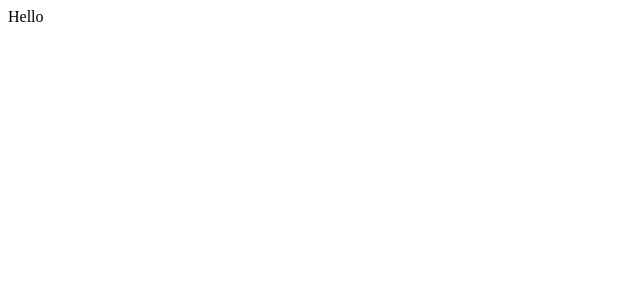
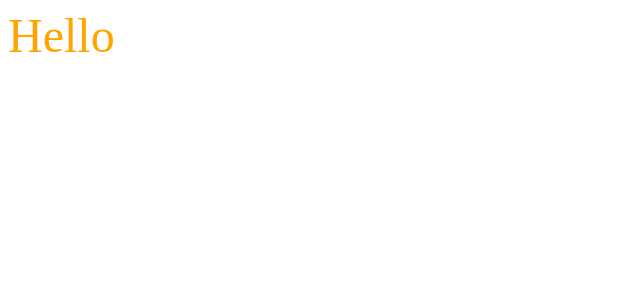
Before and after one commit to Ros-an/cooking-vid, a React (Create React App) app: page / in a window 1280 px wide. Shown: the top 300 px of the page, without its empty margins (0-640 px from the left). Built offline with nearby package versions, Linux system fonts and the light colour scheme.

Commit message:
initial commit

```diff
--- a/public/index.html
+++ b/public/index.html
@@ -5,6 +5,8 @@
     <meta http-equiv="X-UA-Compatible" content="IE=edge" />
     <meta name="viewport" content="width=device-width, initial-scale=1.0" />
     <title>Cooking Vid</title>
+
+    <link rel="stylesheet" href="style.css" />
   </head>
   <body>
     <div id="root"></div>
--- /dev/null
+++ b/public/style.css
@@ -0,0 +1,4 @@
+.App {
+  color: orange;
+  font-size: 3rem;
+}
```
